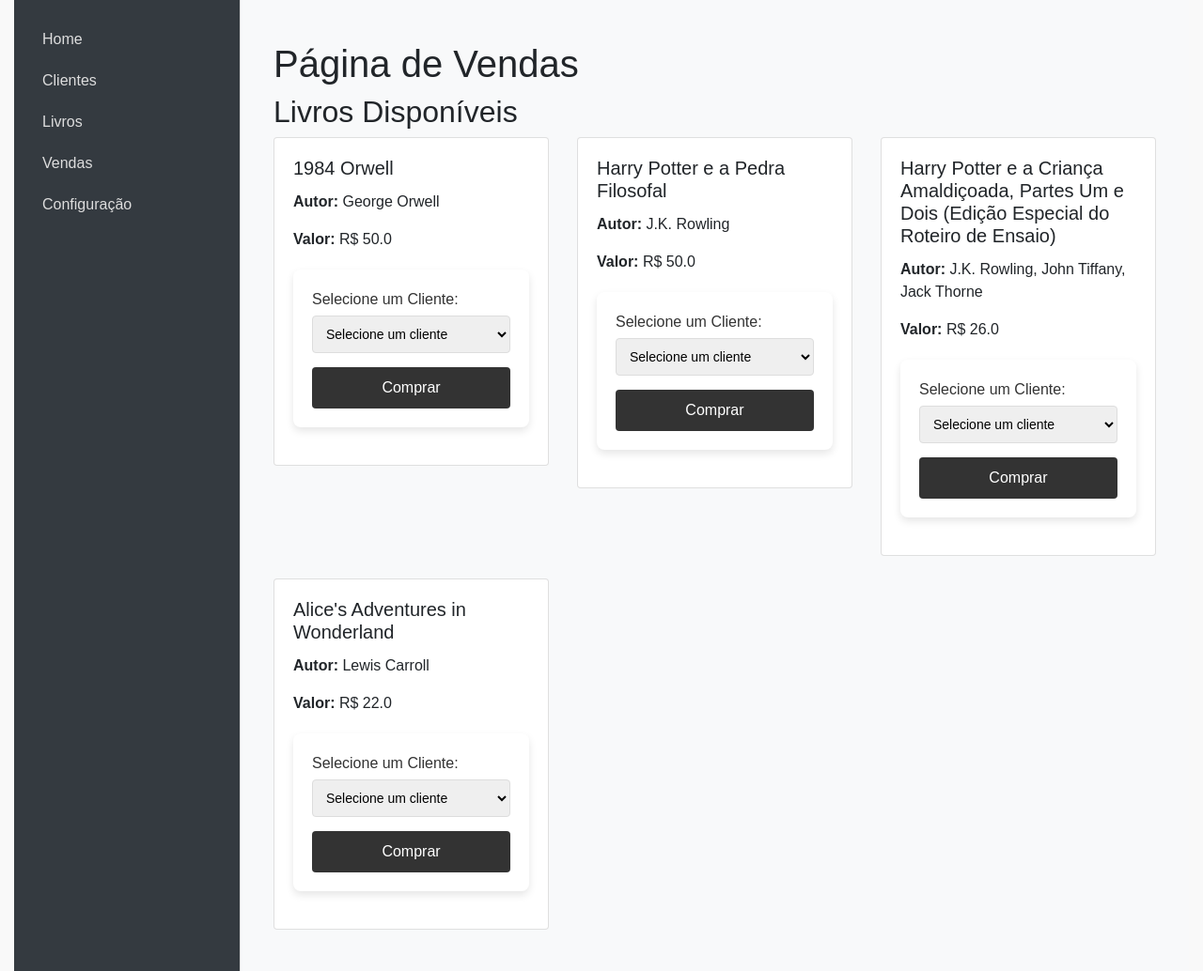
After one commit to davidmp24/Sistema-Livraria-1.0-main, a Flask app: page /vendas in a window 1280 px wide. The commit adds this page. Shown: the whole page at 94% size. Run offline with Flask 3, Linux system fonts and the light colour scheme; some libraries are stand-ins or nearby versions.

Commit message:
Página de vendas

```diff
--- a/app.py
+++ b/app.py
@@ -1,7 +1,7 @@
 from flask import render_template, redirect, url_for, request, session, flash
 from flask import Flask, jsonify
 from config import app, db
-from models import Cliente, Livro  # Certifique-se de que Livro está importado corretamente
+from models import Cliente, Livro, Venda  # Certifique-se de que Livro está importado corretamente
 from datetime import datetime
 import os
 from werkzeug.utils import secure_filename
@@ -51,6 +51,7 @@
         data_nascimento = request.form['data_nascimento']
         identidade = request.form['identidade']
         telefone = request.form['telefone']
+        email = request.form['email']
         rua = request.form['rua']
         bairro = request.form['bairro']
         cidade = request.form['cidade']
@@ -62,6 +63,7 @@
             data_nascimento=data_nascimento,
             identidade=identidade,
             telefone=telefone,
+            email=email,
             rua=rua,
             bairro=bairro,
             cidade=cidade,
@@ -193,6 +195,7 @@
         livro.ano = request.form['ano']
         livro.num_paginas = request.form['num_paginas']
         livro.valor = request.form['valor']
+        livro.estoque = request.form['estoque']
         livro.capa_livro = request.form.get('capa_livro')  # Atualiza a URL da capa do livro
 
         try:
@@ -293,6 +296,56 @@
 # FIM CONFIGURAÇÃO
 #########################################
 
+# VENDAS
+
+@app.route('/vendas')
+def vendas():
+    livros = Livro.query.all()  # Obtém todos os livros
+    clientes = Cliente.query.all()  # Obtém todos os clientes
+    return render_template('vendas.html', livros=livros, clientes=clientes)
+
+@app.route('/comprar/<int:livro_id>', methods=['GET', 'POST'])
+def comprar(livro_id):
+    livro = Livro.query.get_or_404(livro_id)
+    clientes = Cliente.query.all()  # Obtém todos os clientes
+
+    if request.method == 'POST':
+        cliente_id = request.form.get('cliente_id')
+
+        if cliente_id:
+            cliente = Cliente.query.get_or_404(cliente_id)
+
+            if livro.estoque > 0:
+                nova_venda = Venda(livro_id=livro.id, cliente_id=cliente.id)
+                db.session.add(nova_venda)
+
+                livro.estoque -= 1
+                db.session.commit()
+
+                flash('Compra realizada com sucesso!', 'success')
+                return redirect(url_for('confirmacao_venda', livro_id=livro.id, cliente_id=cliente.id))
+            else:
+                flash('Desculpe, este livro está fora de estoque.', 'danger')
+                return redirect(url_for('vendas'))
+        else:
+            flash('Selecione um cliente para continuar.', 'warning')
+            return redirect(url_for('vendas'))
+
+    return render_template('comprar_livro.html', livro=livro, clientes=clientes)  # Passa clientes para o template
+
+
+@app.route('/confirmacao_venda/<int:livro_id>/<int:cliente_id>')
+def confirmacao_venda(livro_id, cliente_id):
+    livro = Livro.query.get_or_404(livro_id)
+    cliente = Cliente.query.get_or_404(cliente_id)
+
+    return render_template('confirmacao_venda.html', livro=livro, cliente=cliente)
+
+
+
+# FIM VENDAS
+############################################
+
 if __name__ == '__main__':
     with app.app_context():
         db.create_all()  # Certifique-se de que as tabelas estão sendo criadas
--- a/templates/editar_livro.html
+++ b/templates/editar_livro.html
@@ -47,6 +47,10 @@
     </div>
 
     <div class="form-group">
+         <label for="estoque">Estoque:</label>
+         <input type="number" id="estoque" name="estoque" class="form-control" value="{{ livro.estoque }}" required>
+    </div>
+    <div class="form-group">
         <label for="capa_livro">Capa do Livro:</label>
         <img src="{{ livro.capa }}" alt="Capa do Livro" class="img-fluid">
     </div>
--- a/templates/index.html
+++ b/templates/index.html
@@ -15,6 +15,7 @@
                 <li class="nav-item"><a class="nav-link" href="/">Home</a></li>
                 <li class="nav-item"><a class="nav-link" href="/clientes">Clientes</a></li>
                 <li class="nav-item"><a class="nav-link" href="/livros">Livros</a></li>
+                <li class="nav-item"><a class="nav-link" href="/vendas">Vendas</a></li>
                 <li class="nav-item"><a class="nav-link" href="/configuracao">Configuração</a></li>
             </ul>
         </aside>
@@ -25,6 +26,16 @@
             {% endblock %}
         </main>
     </div>
+    {% with messages = get_flashed_messages() %}
+  {% if messages %}
+    <ul class="flashes">
+      {% for message in messages %}
+        <li>{{ message }}</li>
+      {% endfor %}
+    </ul>
+  {% endif %}
+{% endwith %}
+
 
 
     <!-- Bootstrap JS, Popper.js, e jQuery -->
--- /dev/null
+++ b/templates/vendas.html
@@ -0,0 +1,42 @@
+{% extends "index.html" %}
+
+{% block content %}
+<div class="container mt-4">
+    <h1>Página de Vendas</h1>
+
+    <h2>Livros Disponíveis</h2>
+    <div class="row">
+        {% for livro in livros %}
+        <div class="col-md-4 mb-4">
+            <div class="card">
+                {% if livro.capa_livro %}
+                {% if livro.capa_livro.startswith('http://') or livro.capa_livro.startswith('https://') %}
+                    <img src="{{ livro.capa_livro }}" alt="Capa do livro" class="capa-livro">
+                {% else %}
+                    <img src="{{ url_for('static', filename='uploads/' ~ livro.capa_livro) }}" alt="Capa do livro" class="capa-livro">
+                {% endif %}
+                {% endif %}
+                <div class="card-body">
+                    <h5 class="card-title">{{ livro.titulo }}</h5>
+                    <p class="card-text"><strong>Autor:</strong> {{ livro.autor }}</p>
+                    <p class="card-text"><strong>Valor:</strong> R$ {{ livro.valor }}</p>
+
+                    <!-- Formulário de compra -->
+                    <form method="POST" action="{{ url_for('comprar', livro_id=livro.id) }}">
+                        <label for="cliente_id">Selecione um Cliente:</label>
+                        <select id="cliente_id" name="cliente_id" required>
+                            <option value="">Selecione um cliente</option>
+                            {% for cliente in clientes %}
+                                <option value="{{ cliente.id }}">{{ cliente.nome_completo }}</option>
+                            {% endfor %}
+                        </select>
+                        <button type="submit">Comprar</button>
+                    </form>
+
+                </div>
+            </div>
+        </div>
+        {% endfor %}
+    </div>
+</div>
+{% endblock %}
```
Also changed, not shown: models.py (+27 -2 lines), templates/comprar_livro.html (added, +20 -0 lines), templates/confirmacao_venda.html (added, +10 -0 lines), templates/novo_cliente.html (+5 -2 lines), templates/novo_livro.html (+6 -11 lines), app.db.
